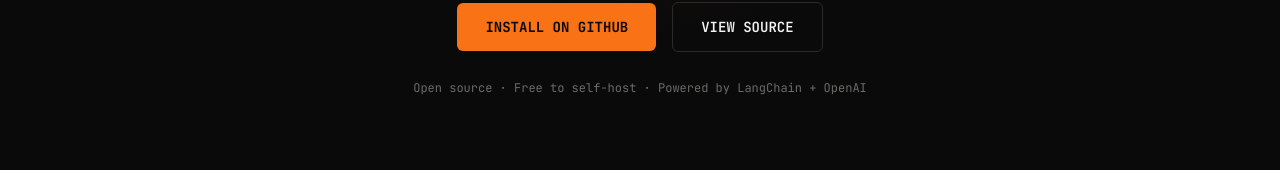
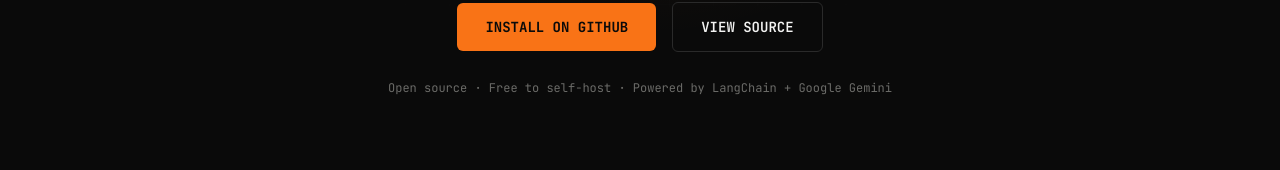
Before and after one commit to srivastava-aryan/angrybot, a React (Vite) app: page / in a window 1280 px wide. Shown: the part 424-594 px from the top of the page. Built offline with nearby package versions, Linux system fonts and the light colour scheme; no server answers.

Commit message:
change:fixed model redundancy

```diff
--- a/src/index.jsx
+++ b/src/index.jsx
@@ -149,11 +149,11 @@ const FEATURES = [
   },
   {
     label: "[ CONFIGURABLE MODEL ]",
-    desc: "Swap between GPT-4o, GPT-4o-mini, or any OpenAI model via a single env var. No code changes needed.",
+    desc: "Swap between Gemini 2.5, Gemini 2.5 Flash, or any Google Gemini model via a single env var. No code changes needed.",
   },
 ];
 
-const TECH = ["Node.js", "Express", "LangChain", "OpenAI", "Octokit", "GitHub Apps API", "HMAC-SHA256", "Render"];
+const TECH = ["Node.js", "Express", "LangChain", "Google Gemini", "Octokit", "GitHub Apps API", "HMAC-SHA256", "Render"];
 
 const colors = {
   bg: "#0a0a0a",
@@ -354,7 +354,7 @@ export default function AIPRReviewerLanding() {
             </div>
 
             <p className="mt-7 mono text-xs" style={{ color: colors.textDimmer }}>
-              Open source · Free to self-host · Powered by LangChain + OpenAI
+              Open source · Free to self-host · Powered by LangChain + Google Gemini
             </p>
           </div>
         </section>
```
